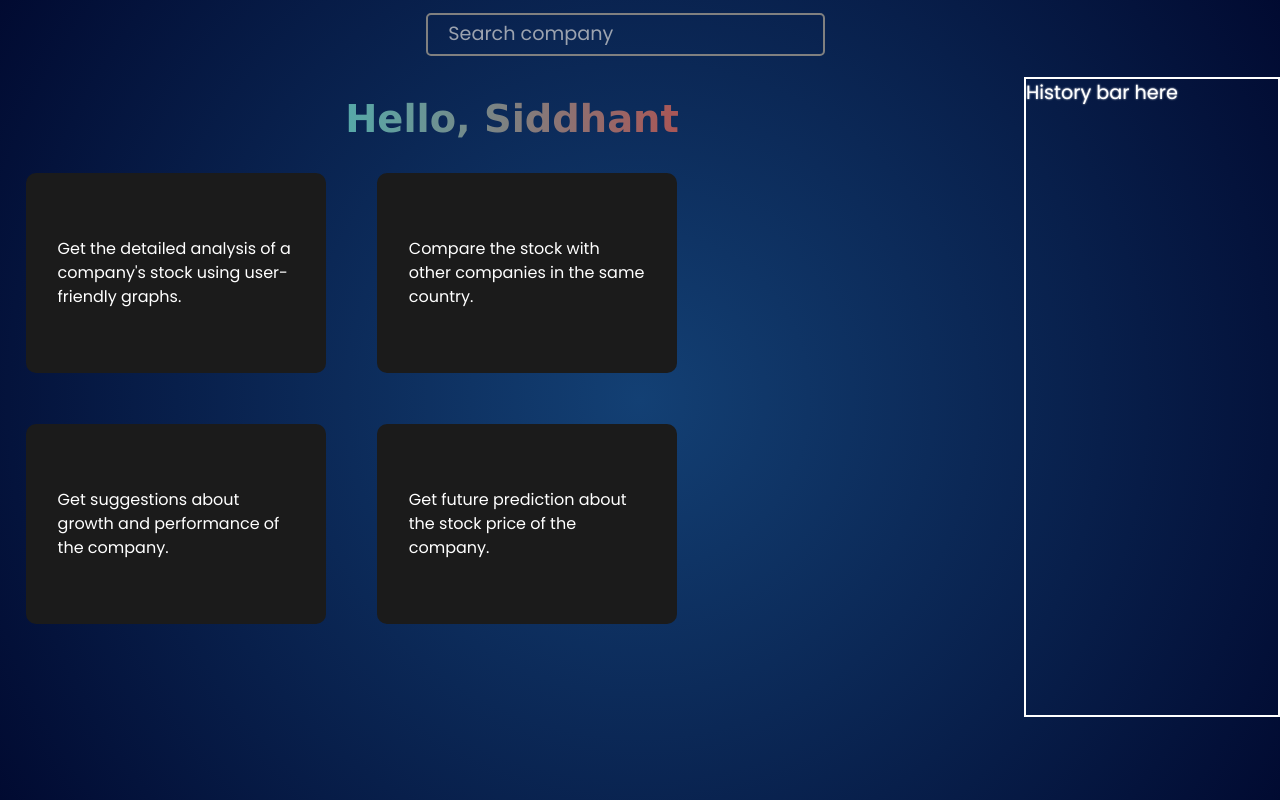
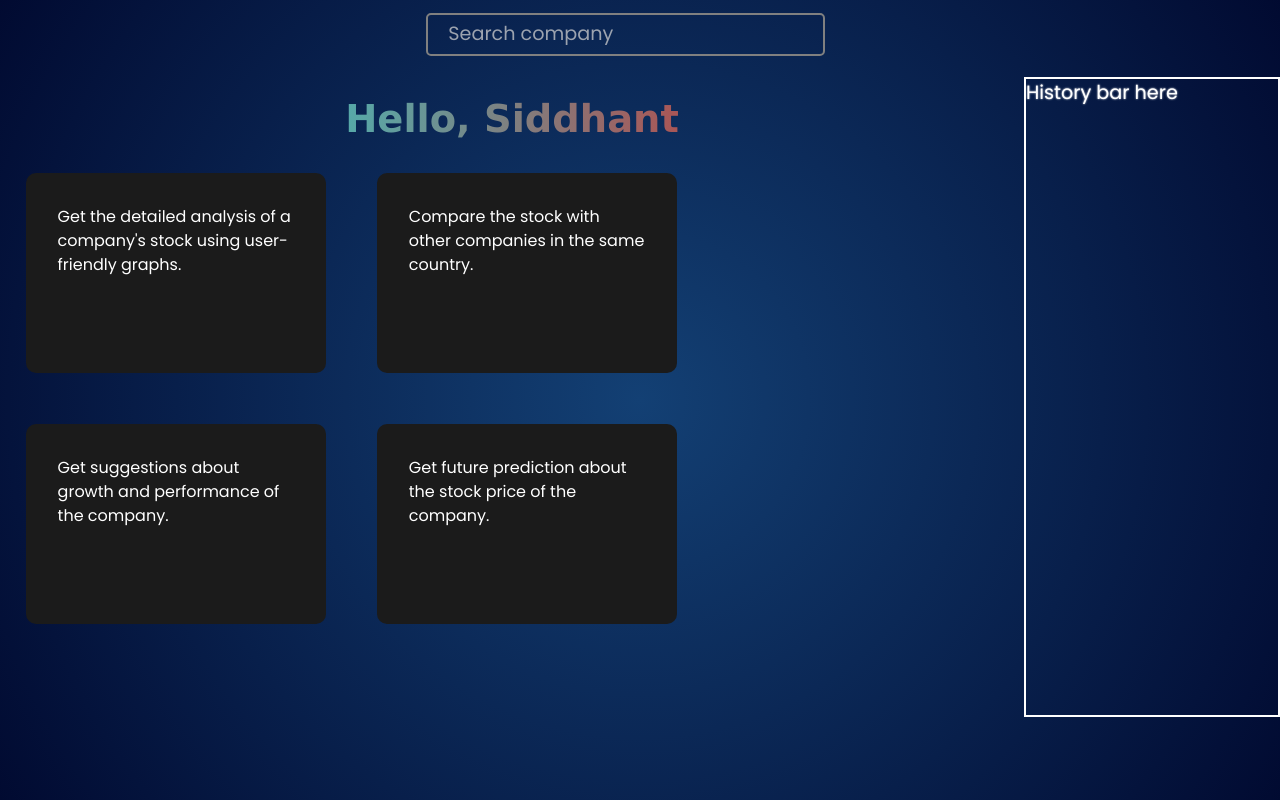
Before and after one commit to Siddhant-Baranwal/stocking, a React (Vite) app: page /dashboard in a window 1280 px wide. Shown: the top 800 px of the page. Built offline with nearby package versions, Linux system fonts and the light colour scheme; a web font is replaced by a local one.

Commit message:
fix error

```diff
--- a/index.html
+++ b/index.html
@@ -3,7 +3,8 @@
   <head>
     <meta charset="UTF-8" />
     <meta name="viewport" content="width=device-width, initial-scale=1.0" />
-    <title>Stocking</title>
+    <link rel="icon" type="image/svg+xml" href="/stock.svg" />
+    <title>Stocking- Interstellar</title>
   </head>
   <body>
     <div id="root"></div>
--- a/src/index.css
+++ b/src/index.css
@@ -12,7 +12,6 @@
     margin: 0;
     padding: 0;
  }
-
 .dash{
     font-family: Poppins;
     color: white;
@@ -97,7 +96,7 @@
     border-radius: 10px;
     display: flex;
     justify-content: center;
-    align-items: center;
+    /* align-items: center; */
     padding: 2.5vw;
 }
 
```
Also changed, not shown: public/stock.svg (added).
